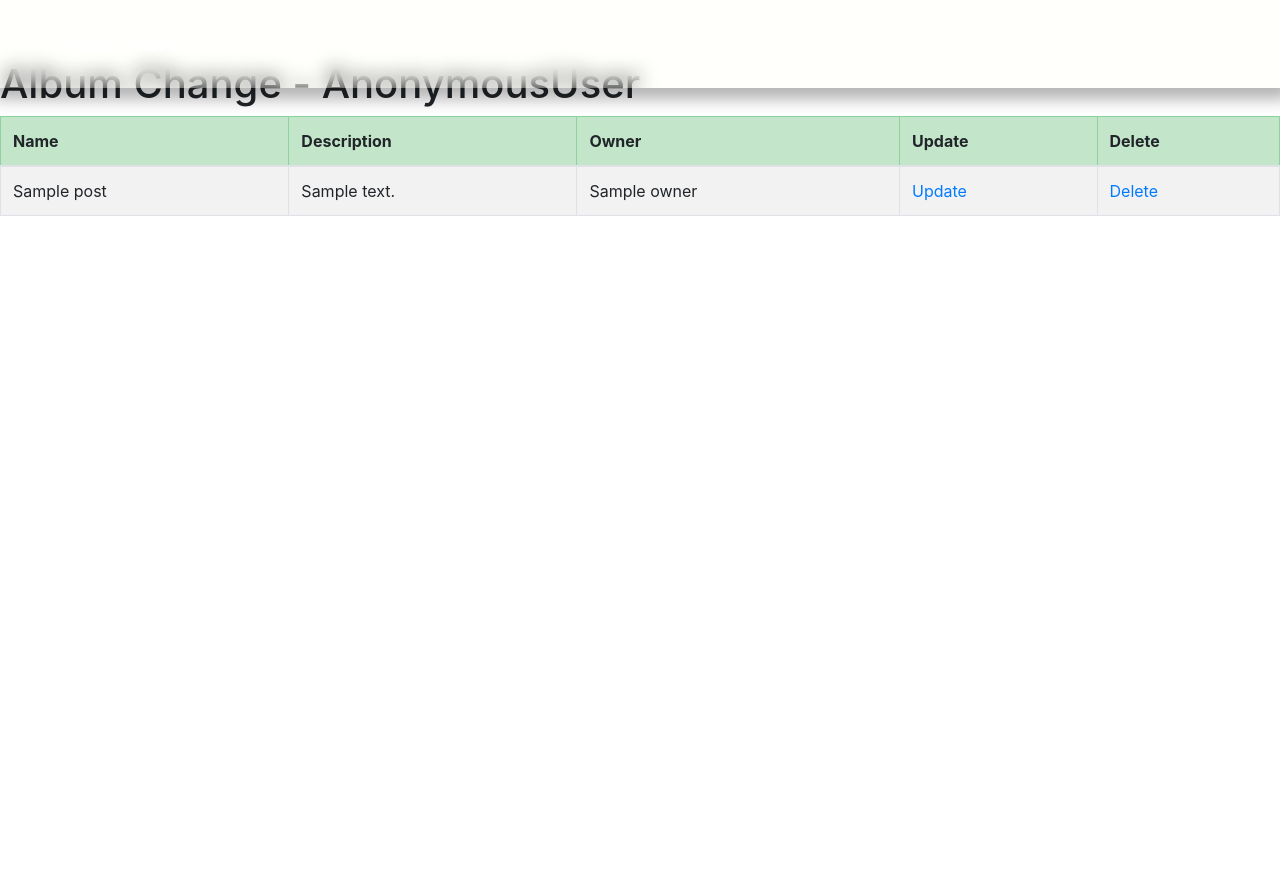
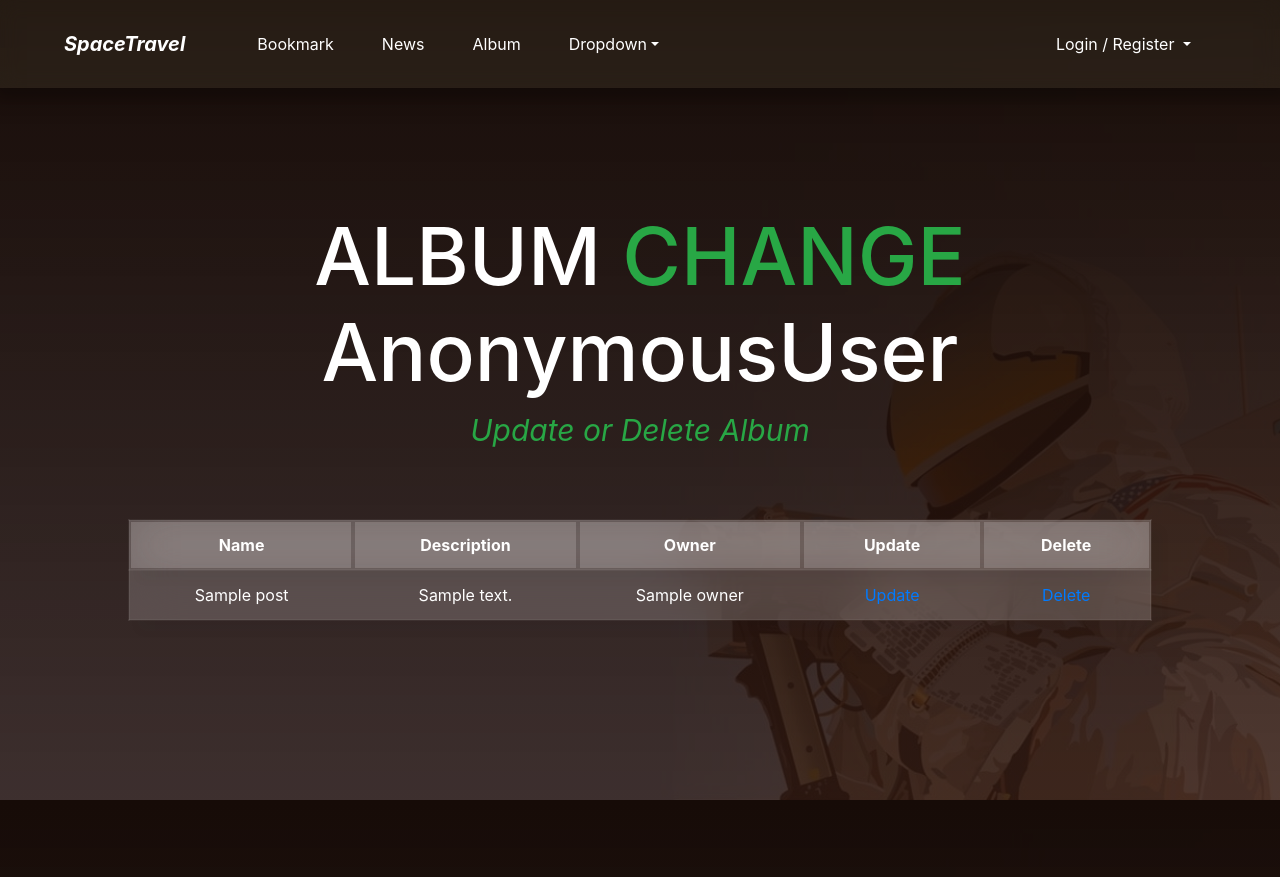
Before and after one commit to nikel4610/DjangoAndWeb, a Django app: template firstproject/mysite/photo/templates/photo/album_change_list.html in a window 1280 px wide. Shown: the top 877 px of the page. Run offline with Django 3.2, Linux system fonts and the light colour scheme; the template is opened without the code that fills it: most values are stand-ins (such as "Sample title", 1, 10 or a date in 2020); some libraries are stand-ins or nearby versions.

Commit message:
update album and photo

```diff
--- a/firstproject/mysite/photo/templates/photo/album_change_list.html
+++ b/firstproject/mysite/photo/templates/photo/album_change_list.html
@@ -1,4 +1,5 @@
 {% extends 'base.html' %}
+{% load static %}
 
 <!-- 제목 블록 Start (기본값 My Blog Page) -->
 {% block title %}
@@ -8,17 +9,86 @@
 
 <!-- 스타일 블록 Start -->
 {% block extra-style %}
+<style>
+    .phototitle1 {
+      font-size:80px;
+      color: rgb(255, 255, 255);
+    }
+
+    .phototitle2 {
+      font-size:80px;
+      color: rgb(40, 167, 69);
+    }
+
+    .form-group {
+      color:aliceblue;
+      text-align: center;
+      margin-top: 30px;
+    }
+
+    .box {
+      text-align: center;
+    }
+
+    .form-group {
+      color:aliceblue;
+      text-align: center;
+      margin-top: 30px;
+    }
+    .table {
+  background: rgba(206, 200, 200, 0.25);
+  backdrop-filter: blur(25px);
+  border: 2px solid rgba(255, 255, 255, 0.05);
+  background-clip: padding-box;
+  box-shadow: 10px 10px 10px rgba(46, 54, 68, 0.03);
+  margin-top: 50px;
+  max-width: 80%;
+  margin-left: 10%;
+  text-align: center;
+}
+
+.tbinfo {
+  color:rgb(255, 255, 255)
+}
+
+table td,
+table th {
+  text-overflow: ellipsis;
+  white-space: nowrap;
+  overflow: hidden;
+  max-width: 100px;
+  color:white
+}
+.formdes {
+  color: rgb(40, 167, 69);
+  font-size: 30px;
+}
+
+  </style>
+<link rel="stylesheet" href="{% static 'css/photo_detail.css' %}">
 {% endblock %}
 <!-- 스타일 블록 End -->
 
 <!-- 콘텐츠 블록 Start -->
 {% block content %}
-    <h1>Album Change - {{user}}</h1>
+<br>
+<br>
+<div class="all">
+    <div class="box">
+        <h2>
+            <span class="phototitle1">ALBUM </span>
+            <span class="phototitle2">CHANGE</span>
+            <br>
+            <span class="phototitle1">{{ user }}</span>
+        </h2>
+        <p class="formdes font-italic">Update or Delete Album</p>
+    </div>
 
-    <table class="table table-striped table-bordered table-condensed">
+<div class="mask d-flex align-items-center h-100">
+            <table class="table table-borderless">
 
         <thead>
-            <tr class="table-success">
+            <tr class="table">
                 <th>Name</th>
                 <th>Description</th>
                 <th>Owner</th>
@@ -26,10 +96,9 @@
                 <th>Delete</th>
             </tr>
         </thead>
-
         <tbody>
             {% for item in object_list %}
-            <tr>
+            <tr class="tbinfo">
                 <td>{{ item.name }}</td>
                 <td>{{ item.description }}</td>
                 <td>{{ item.owner }}</td>
@@ -40,6 +109,8 @@
         </tbody>
 
     </table>
+</div>
+</div>
 {% endblock %}
 <!-- 콘텐츠 블록 End -->
 
--- a/firstproject/mysite/photo/templates/photo/album_detail.html
+++ b/firstproject/mysite/photo/templates/photo/album_detail.html
@@ -11,9 +11,11 @@
 
 <br>
 <br>
+<div class="container">
 {% for photo in object.photo_set.all %}
     <img class="img" src="{{ photo.image.url }}" alt="{{ photo }}">
 {% endfor %}
+</div>
 
 {% if user.is_active %}
     <a class="btn btn-outline-light" style="float: right" href="{% url 'photo:photo_change' %}">change</a>
```
Also changed, not shown: firstproject/mysite/photo/templates/photo/album_confirm_delete.html (+27 -6 lines), firstproject/mysite/photo/templates/photo/album_form.html (+51 -19 lines), firstproject/mysite/photo/templates/photo/photo_change_list.html (+74 -4 lines), firstproject/mysite/photo/templates/photo/photo_confirm_delete.html (+27 -6 lines), firstproject/mysite/photo/templates/photo/photo_form.html (+48 -4 lines), firstproject/mysite/db.sqlite3, firstproject/mysite/static/css/photo_detail.css (line endings or trailing spaces).
